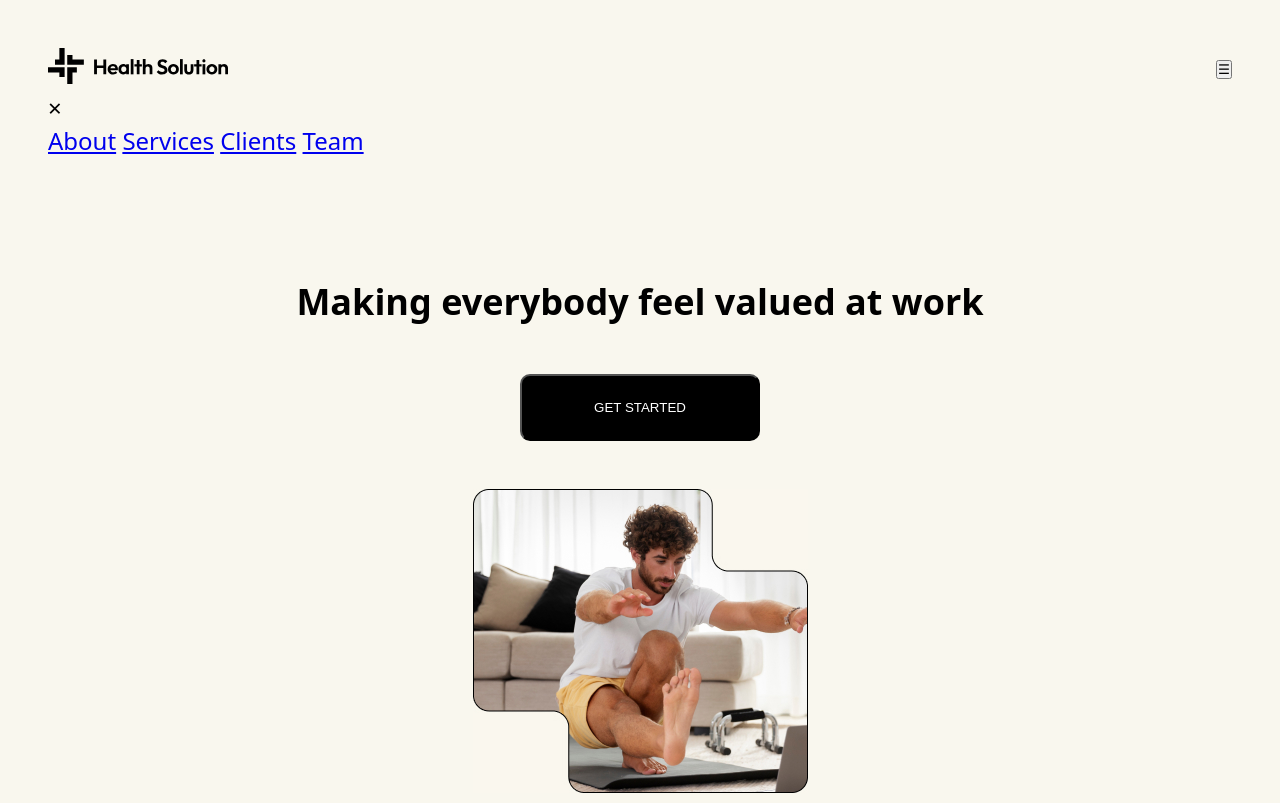
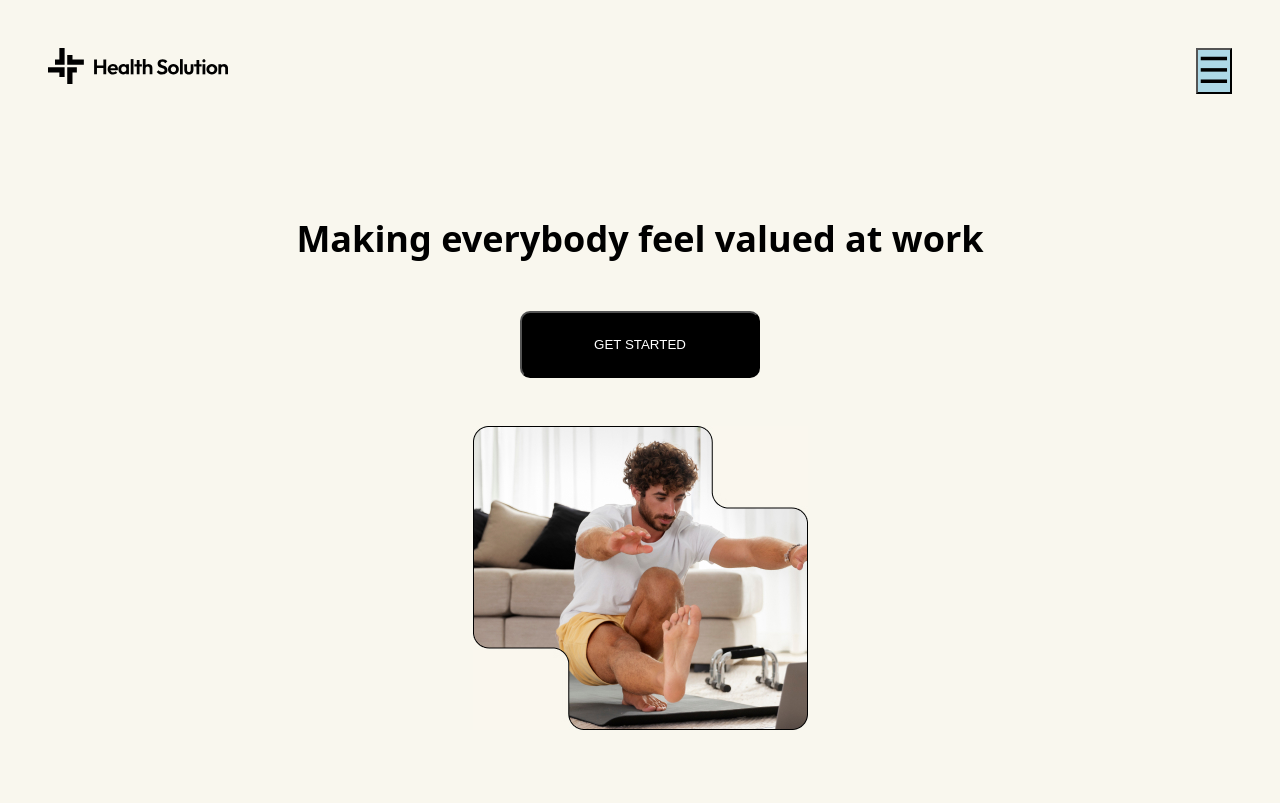
Before and after one commit to jroycodes/healthCareWebsite, a plain HTML site: page index.html in a window 1280 px wide. Shown: the top 803 px of the page. Drawn offline with nearby package versions, Linux system fonts and the light colour scheme; files that its build step writes are made by us from their sources.

Commit message:
sidebar scss

```diff
--- a/scss/styles.scss
+++ b/scss/styles.scss
@@ -1,6 +1,8 @@
 @import "./resets";
 @import "./variables";
 @import "./sections";
+@import "./sidebar";
+
 html {
   font-size: clamp(1rem, 0.75rem + 1.5vw, 1.5rem);
 }
```
